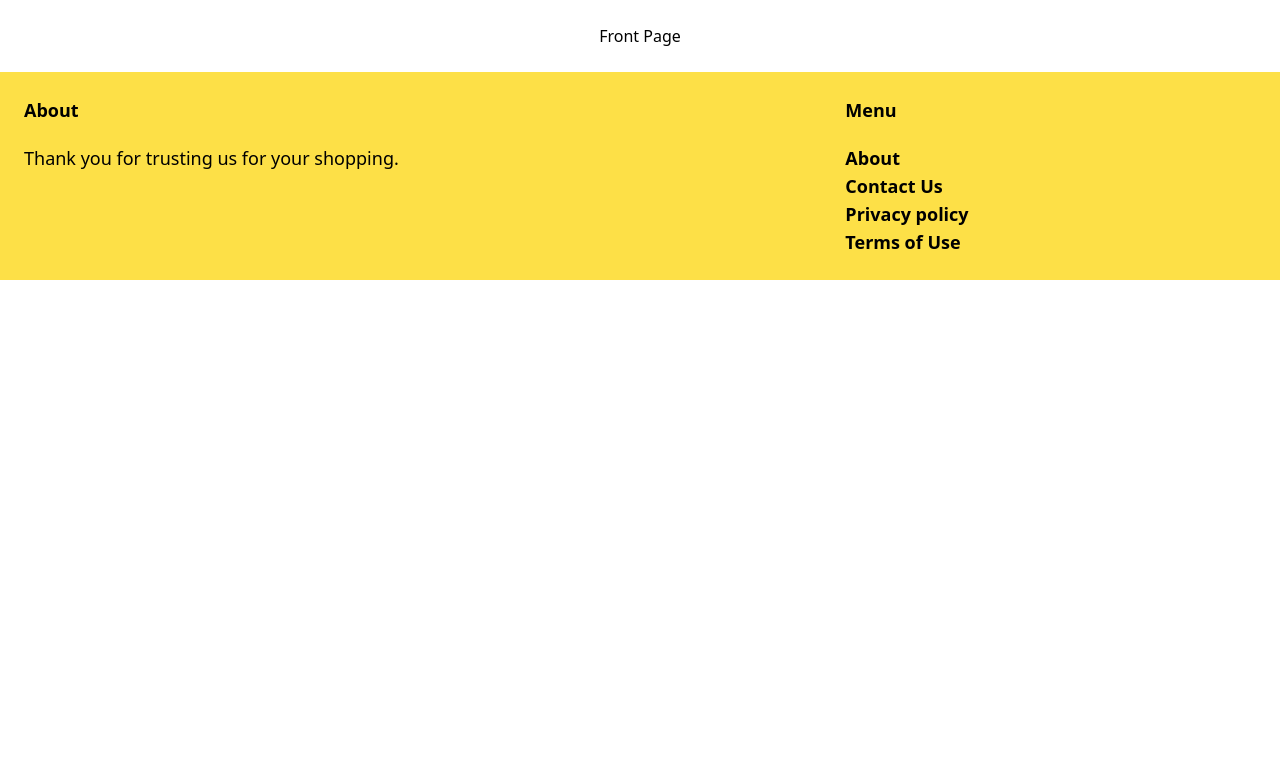
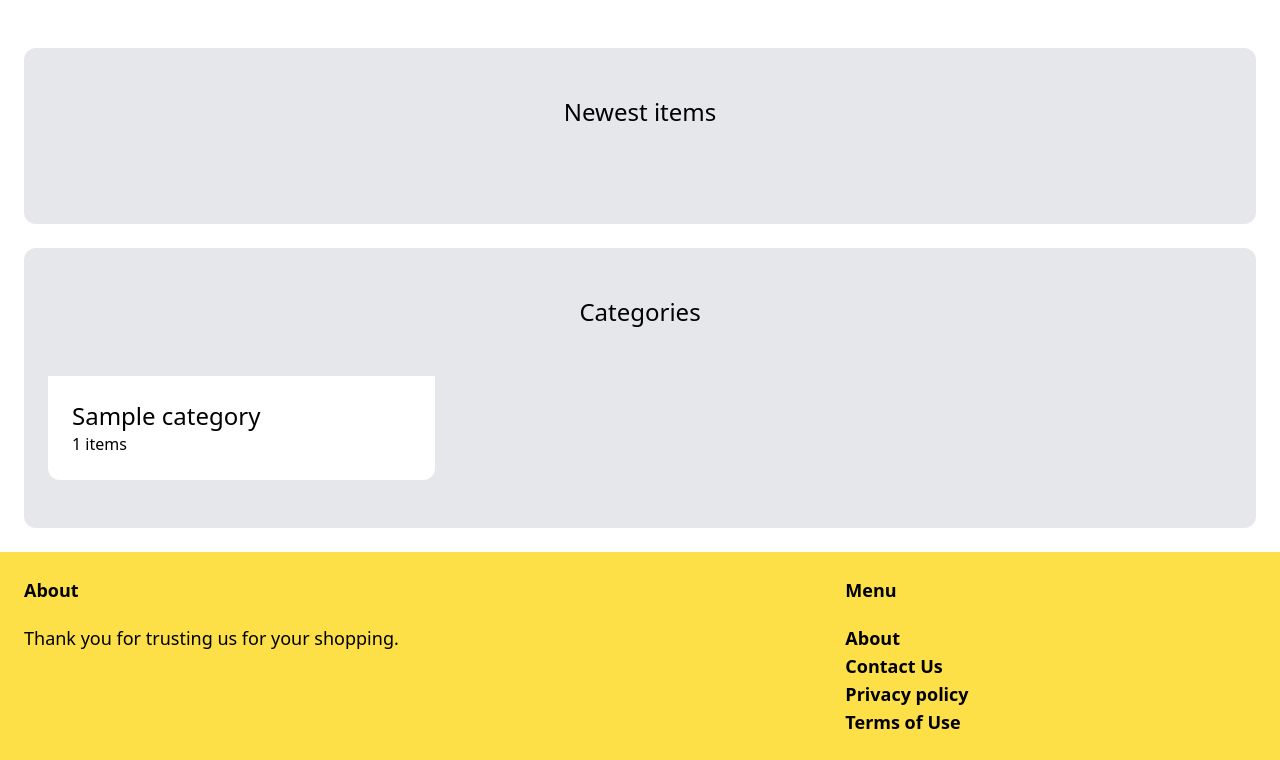
Before and after one commit to YordanovaT/OnlineShop, a Django app: page / in a window 1280 px wide. Shown: the part 77-837 px from the top of the page. Before the commit the page ends 357 px from the top, so only its background shows below. Run offline with Django 4.2, Linux system fonts and the light colour scheme; tables that the repository leaves empty hold one stand-in row (values such as "Sample post"); some libraries are stand-ins or nearby versions.

Commit message:
Added models for items and categories. Created folder for images of items. Updated project urls, front page view and template.

```diff
--- a/django_project/urls.py
+++ b/django_project/urls.py
@@ -14,11 +14,13 @@ Including another URLconf
     1. Import the include() function: from django.urls import include, path
     2. Add a URL to urlpatterns:  path('blog/', include('blog.urls'))
 """
+from django.conf import settings
 from django.contrib import admin
 from django.urls import path, include
+from django.conf.urls.static import static
 
 urlpatterns = [
     path('admin/', admin.site.urls),
     path('', include('users.urls')),
     path('', include('online_shop.urls'))
-]
+] + static(settings.MEDIA_URL, document_root=settings.MEDIA_ROOT)
--- a/items/admin.py
+++ b/items/admin.py
@@ -1,4 +1,7 @@
 from django.contrib import admin
-
+from .models import Category, Item
 
 # Register your models here.
+
+admin.site.register(Category)
+admin.site.register(Item)
--- a/items/models.py
+++ b/items/models.py
@@ -1,4 +1,43 @@
+"""Models for the items app"""
+
 from django.db import models
+from django.contrib.auth.models import User
 
 
 # Create your models here.
+
+
+class Category(models.Model):
+    """Model class for the item categories"""
+    name = models.CharField(max_length=150)
+
+    class Meta:
+        """
+        Creating class to show categories as plural and to order them by name
+        """
+
+        ordering = ('name',)
+        verbose_name_plural = 'Categories'
+
+    def __str__(self):
+        """Representing the categories by name, not as objects"""
+
+        return self.name
+
+
+class Item(models.Model):
+    """Model class for the items"""
+
+    name = models.CharField(max_length=150)
+    description = models.TextField(blank=True, null=True)
+    price = models.FloatField()  # add validation for min and max price
+    is_sold = models.BooleanField(default=False)
+    created_at = models.DateTimeField(auto_now_add=True)
+    image = models.ImageField(upload_to='item_images', blank=True, null=True)
+    created_by = models.ForeignKey(User, related_name='items', on_delete=models.CASCADE)
+    category = models.ForeignKey(Category, related_name='items', on_delete=models.CASCADE)
+
+    def __str__(self):
+        """Representing the items by name, not as objects"""
+
+        return self.name
--- a/online_shop/views.py
+++ b/online_shop/views.py
@@ -1,29 +1,32 @@
-"""Django views module"""
+"""Django views module for online_shop app"""
 
 from django.shortcuts import render, redirect
 from django.views.generic import View
+from items.models import Category, Item
 
 
 # Create your views here.
 
 
 class ContactFormView(View):
-    """
-        Class view used for the registration functionality
-        """
+    """ Class view used for the contact form functionality """
 
     def get(self, request):
-        """ Method used to GET the register page """
+        """ Method used to GET the contact page """
 
         return render(request, 'online_shop/contact.html')
 
 
 class IndexView(View):
-    """
-        Class view used for the registration functionality
-        """
+    """ Class view used for the index page """
 
     def get(self, request):
-        """ Method used to GET the register page """
+        """ Method used to GET the index page """
 
-        return render(request, 'users/base.html')
+        context = {}
+        items = Item.objects.filter(is_sold=False)[0:6]
+        context['items'] = items
+        categories = Category.objects.all()
+        context['categories'] = categories
+
+        return render(request, 'users/base.html', context)
--- a/users/templates/users/base.html
+++ b/users/templates/users/base.html
@@ -1,5 +1,43 @@
 {% extends 'users/index.html' %}
 {% block title %}Online Shop{% endblock %}
 {% block content %}
-    <h1 align="center">Front Page</h1>
+    <div class="mt-6 px-6 py-12 bg-gray-200 rounded-xl">
+        <h2 class="mb-12 text-2xl text-center">Newest items</h2>
+
+        <div class="grid grid-cols-3 gap-3">
+            {% for item in items %}
+                <div>
+                    <a href="#">
+                        <div>
+                            <img src="{{ item.image.url }}" class="rounded-t-xl">
+                        </div>
+                        <div class="p-6 bg-white rounded-b-xl">
+                            <h2 class="text-2xl">{{ item.name }}</h2>
+                            <p class="text-black-300">Price: {{item.price}}</p>
+                        </div>
+                    </a>
+                </div>
+            {% endfor %}
+        </div>
+    </div>
+
+    <div class="mt-6 px-6 py-12 bg-gray-200 rounded-xl">
+         <h2 class="mb-12 text-2xl text-center">Categories</h2>
+
+        <div class="grid grid-cols-3 gap-3">
+            {% for category in categories %}
+                <div>
+                    <a href="#">
+                        <div>
+                            <img src="{{ item.image.url }}" class="rounded-t-xl">
+                        </div>
+                        <div class="p-6 bg-white rounded-b-xl">
+                            <h2 class="text-2xl">{{ category.name }}</h2>
+                            <p class="text-black-300">{{category.items.count}} items </p>
+                        </div>
+                    </a>
+                </div>
+            {% endfor %}
+        </div>
+    </div>
 {% endblock %}
```
Also changed, not shown: media/item_images/TeddyB_4riTDTQ.jpg (added).
